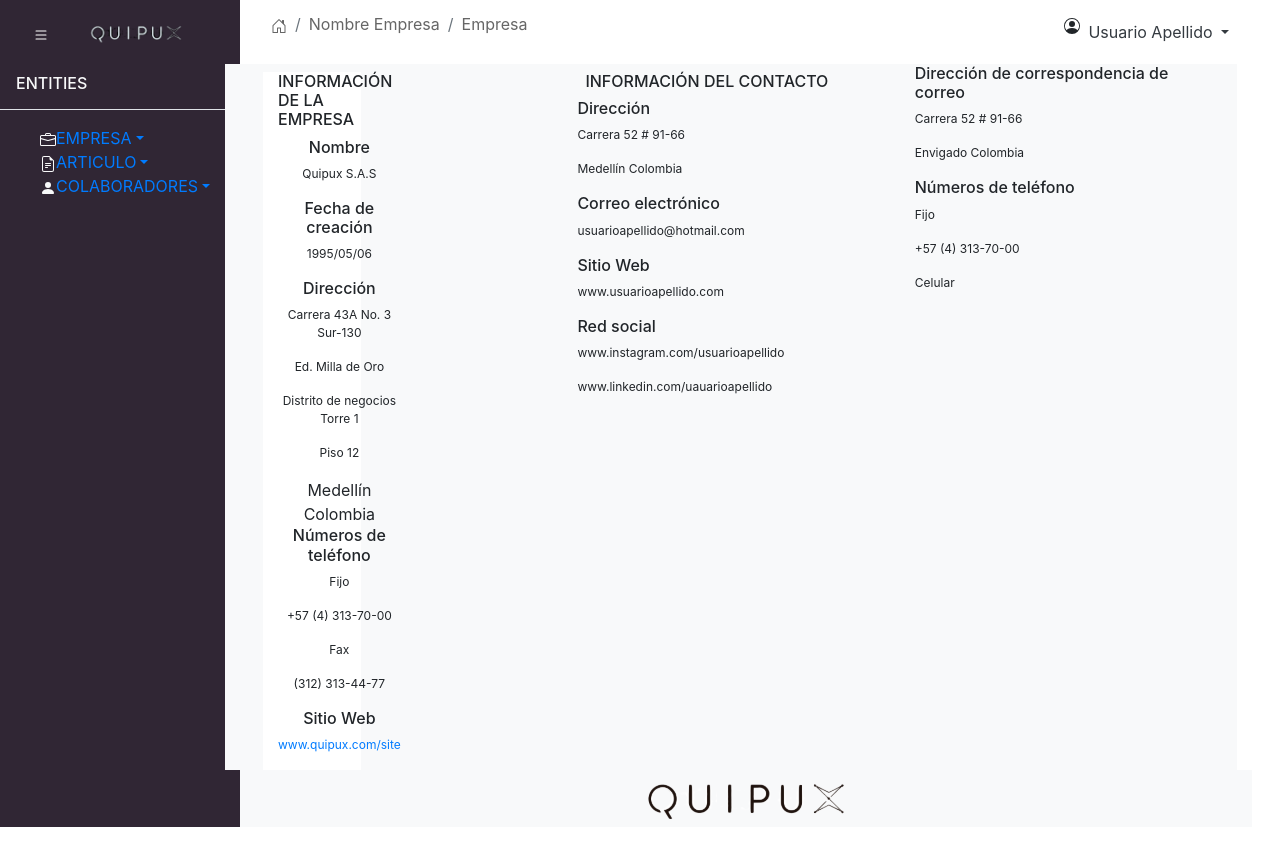
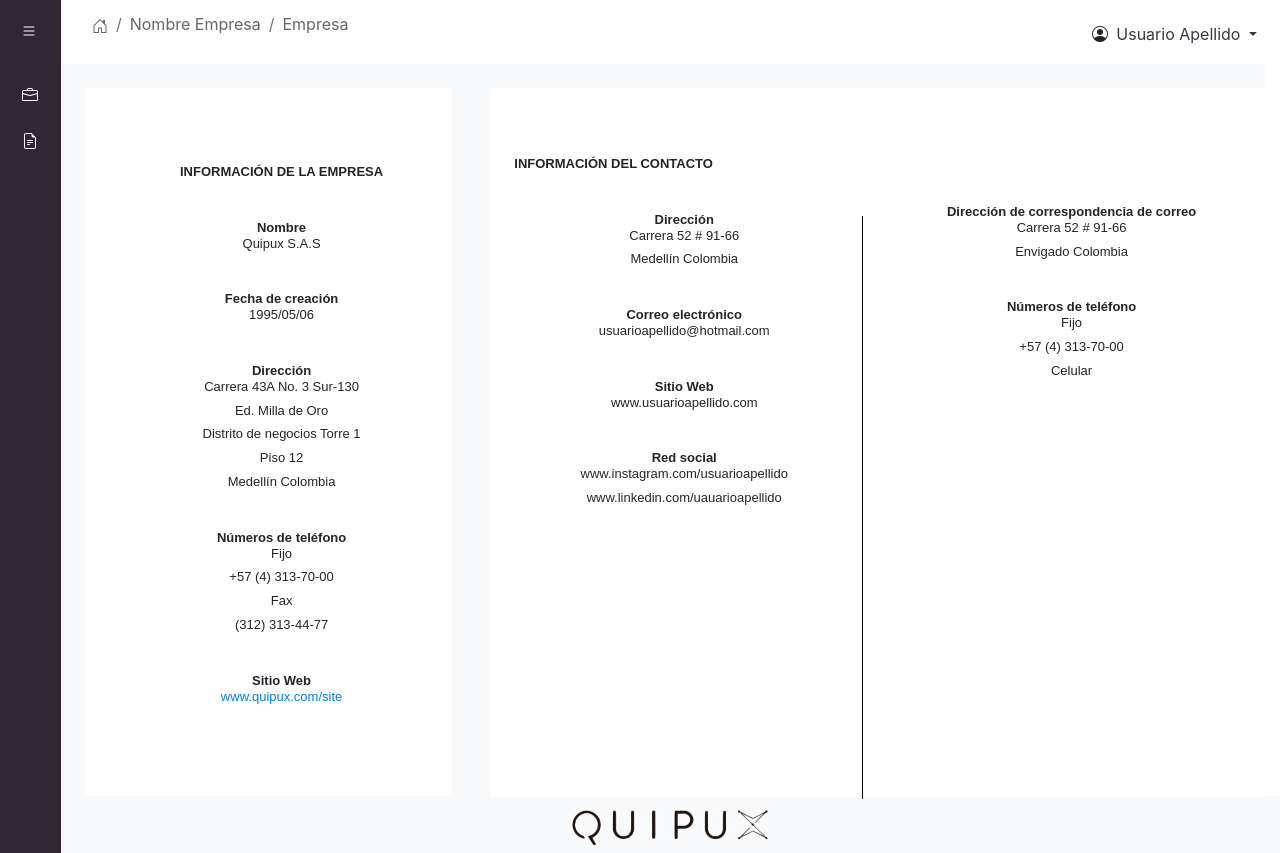
Before and after one commit to AlejoGomezQ/RetoQuipux, a Vue app: page /nombre-empresa/empresas in a window 1280 px wide. Before the commit the page ends 827 px from the top, so only its background shows below. Built offline with nearby package versions, Linux system fonts and the light colour scheme.

Commit message:
Ultimos detalles pagina empresas

```diff
--- a/src/components/empresa/InfoContacto.vue
+++ b/src/components/empresa/InfoContacto.vue
@@ -1,33 +1,45 @@
 <template>
-  <div class="row">
-    <div class="right col-12 col-lg-6">
+  <div class="row bg-white ml-4 mt-4 pt-5">
+    <div class="col-12 col-lg-6">
       <div class="bg-white mt-2 ml-2">
-        <h6 class="text-align-start bg-light">INFORMACIÓN DEL CONTACTO</h6>
+        <h6 class="text-align-start pt-3">INFORMACIÓN DEL CONTACTO</h6>
       </div>
-      <div class="d-inline-block">
+      <div class="right">
+        <div class="mt-5 text-center">
+          <div class="mb-5">
             <h6>Dirección</h6>
             <p>{{ this.contact.default.direccion[0] }}</p>
             <p>{{ this.contact.default.direccion[1] }}</p>
-        <div class="d-inline-block">
+          </div>
+          <div class="mb-5">
             <h6>Correo electrónico</h6>
             <p>{{ this.contact.default.email }}</p>
           </div>
+          <div class="mb-5">
             <h6>Sitio Web</h6>
             <p>{{ this.contact.default.sitioweb }}</p>
+          </div>
+          <div class="mb-5">
             <h6>Red social</h6>
             <p>{{ this.contact.default.redsocial[0] }}</p>
             <p>{{ this.contact.default.redsocial[1] }}</p>
           </div>
         </div>
-    <div class="col-12 col-lg-6">
+      </div>
+    </div>
+    <div class="col-12 col-lg-6 mt-5 text-center">
+      <div class="mt-4 mb-5">
         <h6>Dirección de correspondencia de correo</h6>
         <p>{{ this.contact.default.correspondencia[0] }}</p>
         <p>{{ this.contact.default.correspondencia[1] }}</p>
+      </div>
+      <div class="mb-5">
         <h6>Números de teléfono</h6>
         <p>Fijo</p>
         <p>{{ this.contact.default.telefonos[0].fijo }}</p>
         <p>Celular</p>
         <p>{{ this.contact.default.telefonos[1].fijo }}</p>
+      </div>
     </div>
   </div>
 </template>
@@ -47,4 +59,22 @@
 </script>
 
 <style scoped>
+.row {
+  height: 97%;
+}
+h6 {
+  font-weight: bold;
+}
+
+h6,
+p {
+  font-family: sans-serif;
+  font-size: 13px;
+  line-height: 60%;
+}
+
+.right {
+  border-right: 1px solid #000;
+  height: 88%;
+}
 </style>
--- a/src/components/empresa/InfoEmpresa.vue
+++ b/src/components/empresa/InfoEmpresa.vue
@@ -1,39 +1,42 @@
 <template>
-  <div class="container-fluid">
-    <div class="row">
+    <div class="row bg-white mt-4 ml-4 p-0">
       <div class="col-12 col-lg-5">
-        <div class="container-fluid bg-white mt-2 ml-2">
+        <div class="info-empresa ">
           <div>
-            <h6>INFORMACIÓN DE LA EMPRESA</h6>
+            <h6 class="text-align-start">INFORMACIÓN DE LA EMPRESA</h6>
           </div>
-          <div class="d-inline-block text-center">
-            <h6 >Nombre</h6>
-            <p>Quipux S.A.S</p>
-            <h6 >Fecha de creación</h6>
-            <p>1995/05/06</p>
-            <h6 >Dirección</h6>
-            <div class="d-inline-block">
+          <div class="mt-5">
+            <div class="text-center">
+              <div class="mb-5">
+                <h6>Nombre</h6>
+                <p >Quipux S.A.S</p>
+              </div>
+              <div class="mb-5">
+                <h6>Fecha de creación</h6>
+                <p >1995/05/06</p>
+              </div>
+              <div class="mb-5">
+                <h6>Dirección</h6>
                 <p>Carrera 43A No. 3 Sur-130</p>
                 <p>Ed. Milla de Oro</p>
                 <p>Distrito de negocios Torre 1</p>
                 <p>Piso 12</p>
+                <p>{{ this.info.default.direccion[1] }}</p>
               </div>
-            <div class="d-inline-block">
-                {{ this.info.default.direccion[1] }}
-            </div>
+              <div class="mb-5">
                 <h6>Números de teléfono</h6>
-            <div class="d-inline-block">
                 <p>Fijo</p>
                 <p>{{ this.info.default.telefonos[0].fijo }}</p>
                 <p>Fax</p>
                 <p>{{ this.info.default.telefonos[1].cel }}</p>
               </div>
+              <div>
                 <h6>Sitio Web</h6>
               <p><a href="www.quipux.com/site">www.quipux.com/site</a></p>
               </div>
             </div>
           </div>
-      <div class="col-12 col-lg-7"></div>
+        </div>
       </div>
     </div>
 </template>
@@ -42,22 +45,29 @@
 import * as InfoContacto from "@/jsonfiles/info-contacto.json";
 
 export default {
-    name: 'info-empresa',
+  name: "info-empresa",
 
   data() {
     return {
       info: InfoContacto,
     };
   },
-}
+};
 </script>
 
-<style>
+<style scoped>
+.info-empresa {
+  width: max-content;
+  padding: 5em;
+}
 h6 {
   font-weight: bold;
 }
 
-h6, p {
-    font-size: 12px;
+h6,
+p {
+  font-family: sans-serif;
+  font-size: 13px;
+  line-height: 60%;
 }
 </style>
--- a/src/components/general/FooterQuipux.vue
+++ b/src/components/general/FooterQuipux.vue
@@ -1,17 +1,17 @@
 <template>
     <footer class="footer d-flex justify-content-center bg-light">
-        <img src="@/assets/logo-sf.png" alt="logo" @click="toHome">
+        <router-link to="/">
+            <img src="@/assets/logo-sf.png" alt="logo">
+        </router-link>
     </footer>
 </template>
 
 <script>
 export default {
     name: 'footer-quipux',
-
-    methods: {
-        toHome() {
-            this.$router.push('Home')
-        }
-    }
 }
 </script>
+
+<style scoped>
+
+</style>
--- a/src/components/general/HeaderQuipux.vue
+++ b/src/components/general/HeaderQuipux.vue
@@ -2,12 +2,12 @@
   <div>
     <nav class="navbar navbar-expand-sm navbar-light bg-white p-0 m-0">
       <div class="container-fluid">
-        <div class="collapse navbar-collapse" id="navbarNavDropdown">
+        <div class="navbar-collapse" id="navbarNavDropdown">
           <template>
             <breadcrumb/>
           </template>
           <ul class="navbar-nav ml-auto">
-            <div class="align-middle">
+            <div class="align-self-center">
               <svg
               xmlns="http://www.w3.org/2000/svg"
               width="16"
@@ -25,7 +25,7 @@
             </div>
             <li class="nav-item dropdown align-middle">
               <a
-                class="nav-link dropdown-toggle text-dark"
+                class="nav-link dropdown-toggle text-dark py-0 mt-1"
                 href="#"
                 id="navbarDropdownMenuLink"
                 role="button"
--- a/src/components/general/ToggleMenu.vue
+++ b/src/components/general/ToggleMenu.vue
@@ -1,8 +1,8 @@
 <template>
-  <div class="wrapper">
+  <div :class="this.visibleMenu ? 'wrapper' : 'no-wrapper'">
     <div class="sidebar-wrapper border-end">
       <div class="sidebar-heading">
-        <button class="sidebar-toggle btn" @click="showToggleMenu">
+        <button class="sidebar-toggle btn p-0 m-0 text-center" @click="showToggleMenu">
             <svg
               xmlns="http://www.w3.org/2000/svg"
               width="16"
@@ -17,14 +17,16 @@
               />
             </svg>
           </button>
-        <img src="@/assets/logo-wh.png" alt="logo" class="w-50 ml-4" />
+        <router-link to="/">
+          <img src="@/assets/logo-wh.png" alt="logo" class="w-50 ml-4" v-show="this.visibleMenu"/>
+        </router-link>
       </div>
     </div>
     <div class="list-group list-group-flush">
-      <div class="p-2 border-bottom">
+      <div class="p-2 border-bottom" v-show="!this.visibleSubMenu && this.visibleMenu">
         <h6 class="text-light ml-2">ENTITIES</h6>
       </div>
-      <ul class="m-0 mt-3">
+      <ul class="p-0 text-center" :class="this.visibleMenu ? 'm-4' : 'm-0'">
         <li class="dropdown">
           <svg
             xmlns="http://www.w3.org/2000/svg"
@@ -38,7 +40,7 @@
               d="M6.5 1A1.5 1.5 0 0 0 5 2.5V3H1.5A1.5 1.5 0 0 0 0 4.5v8A1.5 1.5 0 0 0 1.5 14h13a1.5 1.5 0 0 0 1.5-1.5v-8A1.5 1.5 0 0 0 14.5 3H11v-.5A1.5 1.5 0 0 0 9.5 1h-3zm0 1h3a.5.5 0 0 1 .5.5V3H6v-.5a.5.5 0 0 1 .5-.5zm1.886 6.914L15 7.151V12.5a.5.5 0 0 1-.5.5h-13a.5.5 0 0 1-.5-.5V7.15l6.614 1.764a1.5 1.5 0 0 0 .772 0zM1.5 4h13a.5.5 0 0 1 .5.5v1.616L8.129 7.948a.5.5 0 0 1-.258 0L1 6.116V4.5a.5.5 0 0 1 .5-.5z"
             />
           </svg>
-          <a
+          <span
             id="navbarDropdown"
             class="dropdown-toggle"
             role="button"
@@ -46,13 +48,14 @@
             aria-haspopup="true"
             aria-expanded="false"
             @click="showSubMenu"
-            >EMPRESA</a
+            v-show="this.visibleMenu"
+            >EMPRESAS</span
           >
           <div
             class="dropdown-menu dropdown-menu-end"
             aria-labelledby="navbarDropdown"
           >
-            <a class="dropdown-item">Empresas</a>
+            <a class="dropdown-item">Empresa</a>
           </div>
         </li>
         <li class="dropdown">
@@ -71,7 +74,7 @@
               d="M9.5 0H4a2 2 0 0 0-2 2v12a2 2 0 0 0 2 2h8a2 2 0 0 0 2-2V4.5L9.5 0zm0 1v2A1.5 1.5 0 0 0 11 4.5h2V14a1 1 0 0 1-1 1H4a1 1 0 0 1-1-1V2a1 1 0 0 1 1-1h5.5z"
             />
           </svg>
-          <a
+          <span
             id="navbarDropdown"
             class="dropdown-toggle"
             role="button"
@@ -79,7 +82,8 @@
             aria-haspopup="true"
             aria-expanded="false"
             @click="showSubMenu"
-            >ARTICULO</a
+            v-show="this.visibleMenu"
+            >ARTICULOS</span
           >
           <div
             class="dropdown-menu dropdown-menu-end"
@@ -88,7 +92,7 @@
             <a class="dropdown-item">Articulo</a>
           </div>
         </li>
-        <li class="dropdown">
+        <li class="dropdown" v-show="this.visibleMenu">
           <svg
             xmlns="http://www.w3.org/2000/svg"
             width="16"
@@ -101,7 +105,7 @@
               d="M3 14s-1 0-1-1 1-4 6-4 6 3 6 4-1 1-1 1H3zm5-6a3 3 0 1 0 0-6 3 3 0 0 0 0 6z"
             />
           </svg>
-          <a
+          <span
             id="navbarDropdown"
             class="dropdown-toggle"
             role="button"
@@ -109,13 +113,14 @@
             aria-haspopup="true"
             aria-expanded="false"
             @click="showSubMenu"
-            >COLABORADORES</a
+
+            >COLABORADORES</span
           >
           <div
             class="dropdown-menu dropdown-menu-end"
             aria-labelledby="navbarDropdown"
           >
-            <a class="dropdown-item">Colaboradores</a>
+            <a class="dropdown-item">Colaborador</a>
           </div>
         </li>
       </ul>
@@ -150,14 +155,16 @@
 
 <style scoped>
 .wrapper {
-  overflow-x: hidden;
-  width: 15rem;
+  width: 20rem;
   height: auto;
   background: #302634;
+  z-index: 10;
 }
 
-.sidebar-wrapper {
-  transition: margin 0.25s ease-out;
+.no-wrapper {
+  width: 4rem;
+  background: #302634;
+  z-index: 10;
 }
 
 .sidebar-wrapper .sidebar-heading {
@@ -165,39 +172,22 @@
   font-size: 1.2rem;
 }
 
-.sidebar-wrapper .list-group {
-  width: 15rem;
-}
-
 .page-content-wrapper {
   min-width: 15vh;
   background: #302634;
-}
-
-body .wrapper .sidebar-wrapper {
-  margin-left: 0;
 }
 
 li {
   list-style: none;
 }
 
-li > a {
-  text-decoration: none;
+li > span {
+  color: #ddd;
 }
 
-@media (min-width: 768px) {
-  .sidebar-wrapper {
-    margin-left: 0;
-  }
-
-  .page-content-wrapper {
-    min-width: 0;
-    width: 100%;
-  }
-
-  body .wrapper .sidebar-wrapper {
-    margin-left: rem;
-  }
+li > svg {
+  margin: 0;
+  padding: 0;
+  margin-top: 30px;
 }
 </style>
--- a/src/layouts/MainLayout.vue
+++ b/src/layouts/MainLayout.vue
@@ -1,8 +1,8 @@
 <template>
     <div class="d-flex">
         <toggle-menu/>
-        <div class="body">
-            <header>
+        <div class="w-100">
+            <header class="d-block">
                 <header-quipux/>
             </header>
             <div class="view">
@@ -30,3 +30,6 @@
     }
 }
 </script>
+
+<style scoped>
+</style>
```
Lines whose indentation alone changed are shown as unchanged.
